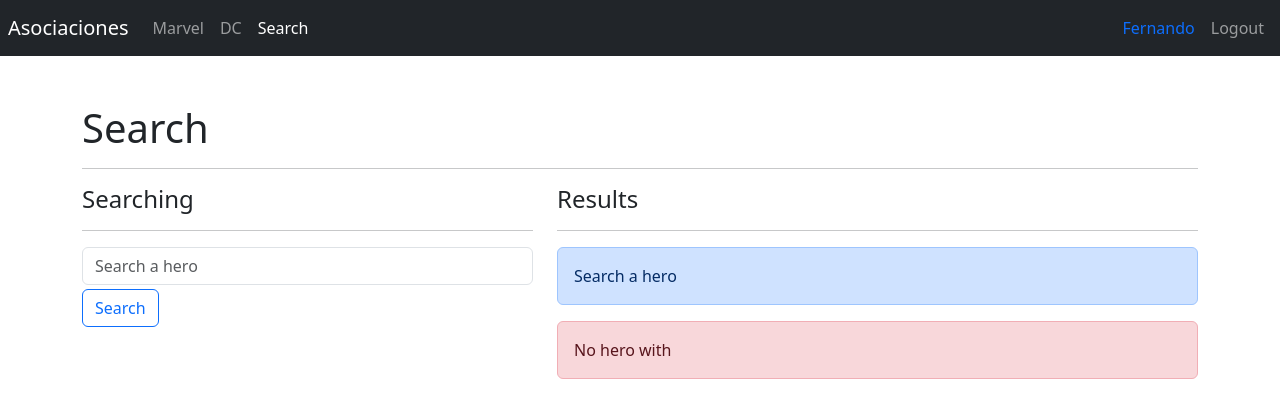
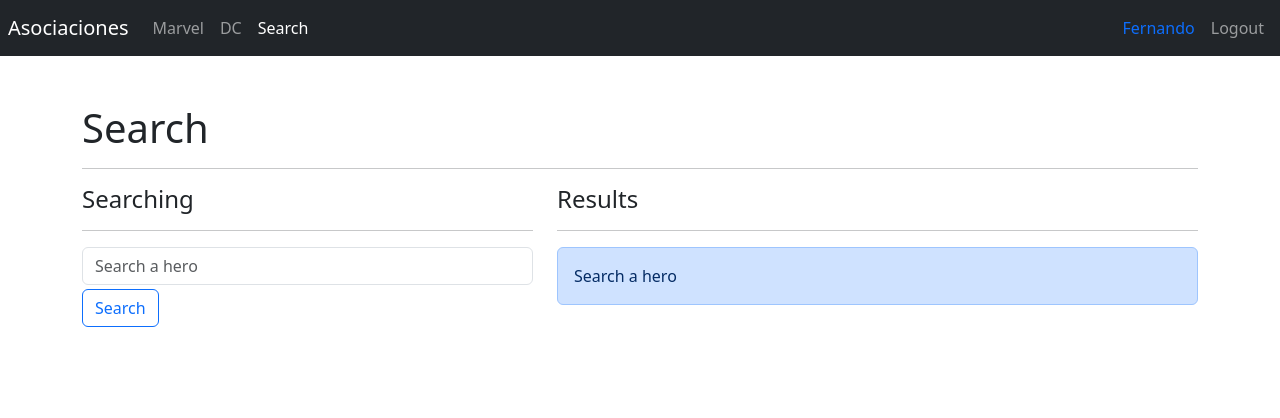
Before and after one commit to Jhoshoa/react-course, a React (Vite) app in the folder 07-heroes-spa/: page /search in a window 1280 px wide. Shown: the top 418 px of the page. Built offline with nearby package versions, Linux system fonts and the light colour scheme.

Commit message:
listing the heroes after the search and add a function to get heroes by name

```diff
--- /dev/null
+++ b/07-heroes-spa/src/heroes/helpers/getHeroesByName.js
@@ -0,0 +1,13 @@
+import { heroes } from '../data/heroes'
+
+export const getHeroesByName = ( name='') => {
+
+    name = name.toLocaleLowerCase().trim();
+
+    if ( name.length === 0 ) return [];
+
+    return heroes.filter(
+        hero => hero.superhero.toLocaleLowerCase().trim().includes( name )
+    );
+
+}
--- a/07-heroes-spa/src/heroes/helpers/index.js
+++ b/07-heroes-spa/src/heroes/helpers/index.js
@@ -1,2 +1,3 @@
 export * from './getHeroesByPublisher';
 export * from './getHeroById';
+export * from './getHeroesByName';
--- a/07-heroes-spa/src/heroes/pages/SearchPage.jsx
+++ b/07-heroes-spa/src/heroes/pages/SearchPage.jsx
@@ -3,6 +3,7 @@ import queryString from 'query-string'
 import { HeroCard } from '../components/HeroCard'
 import useForm from '../../hook/useForm'
 import { useLocation, useNavigate } from 'react-router'
+import { getHeroesByName } from '../helpers'
 
 export const SearchPage = () => {
 
@@ -12,8 +13,10 @@ export const SearchPage = () => {
 
   const { q = '' } = queryString.parse( location.search );
 
+  const heroes = getHeroesByName( q );
+
   const { searchText, onInputChange} = useForm({
-    searchText: ''
+    searchText: q
   });
 
   const onSearchSubmit = (event) => {
@@ -57,14 +60,18 @@ export const SearchPage = () => {
           <h4>Results</h4>
           <hr />
 
-          <div className="alert alert-primary">
-            Search a hero
-          </div>
+          {
+            ( q === '' )
+            ? <div className="alert alert-primary">Search a hero</div>
+            : ( heroes.length === 0 )
+              && <div className="alert alert-danger">No hero with <b>{ q }</b></div>
+          }
 
-          <div className="alert alert-danger">
-          No hero with <b>{ q }</b>
-          </div>
-
+          {
+            heroes.map( (hero) => (
+              <HeroCard key={hero.id} {...hero} />
+            ))
+          }
           {/* <HeroCard /> */}
 
         </div>
```
